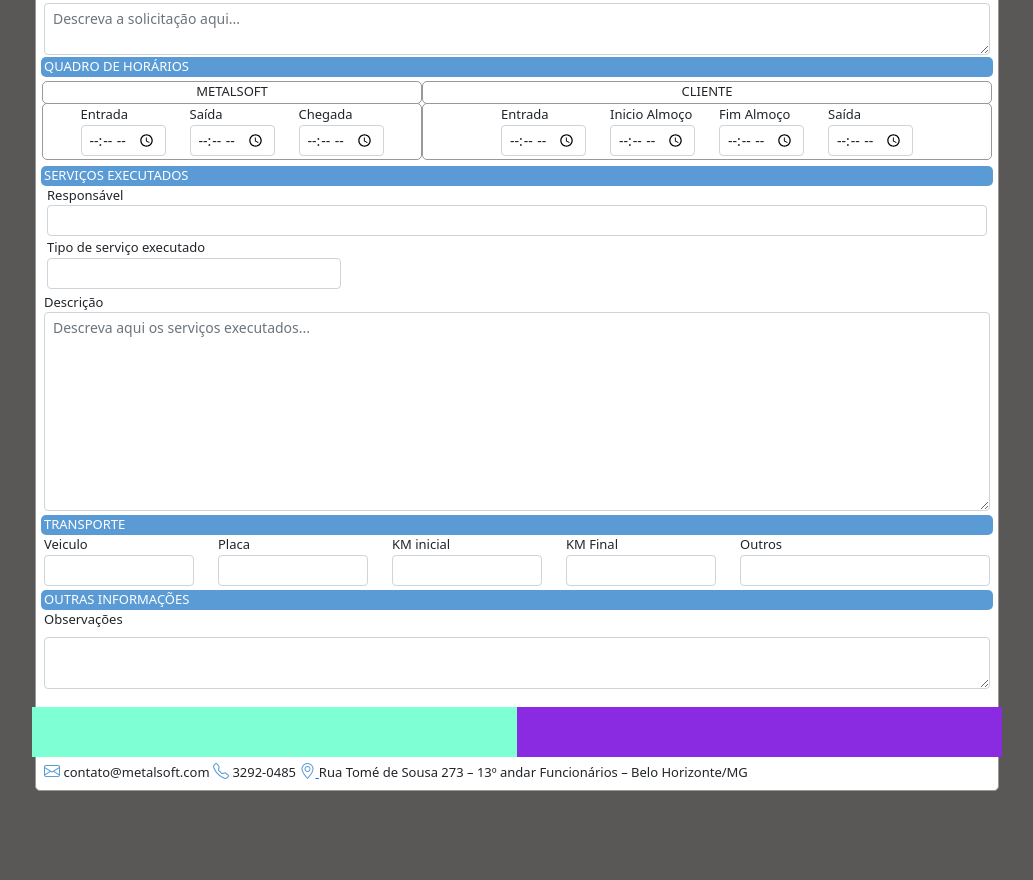
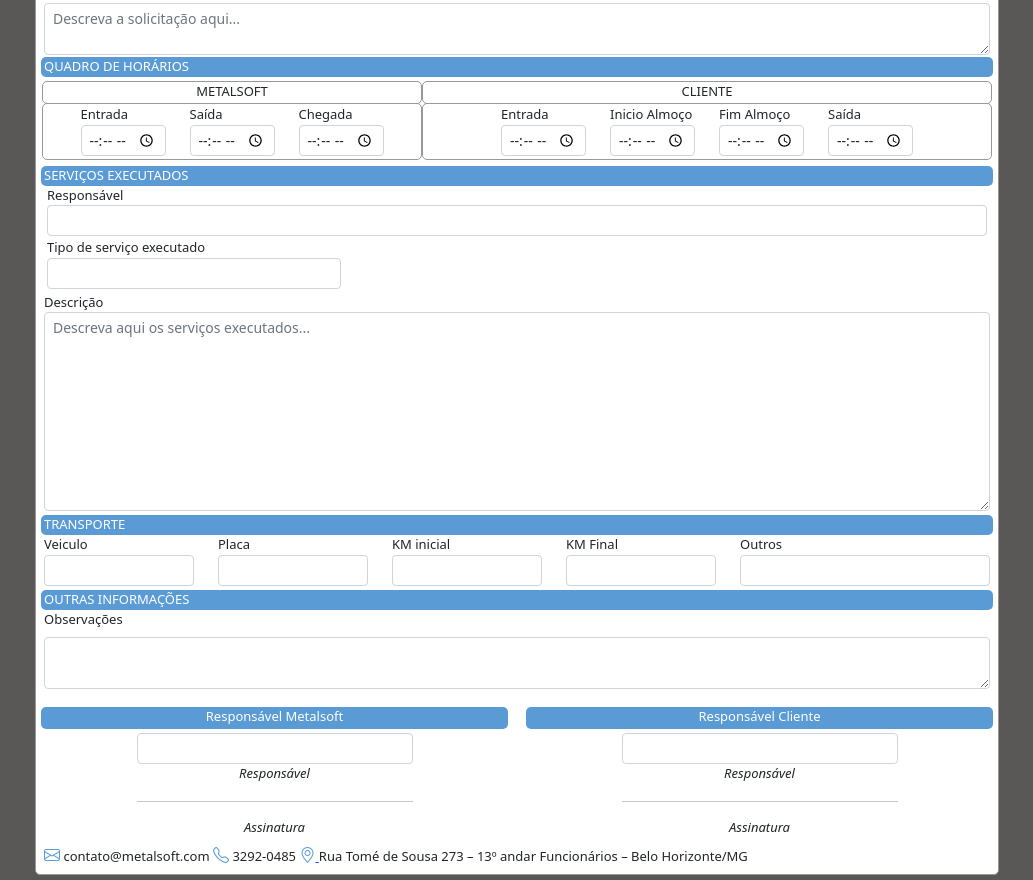
Before and after one commit to rafamairinck/Ordem_Servico, a plain HTML site: page index.html in a window 1280 px wide. Shown: the part 295-1175 px from the top of the page, without its empty margins (123-1156 px from the left). Before the commit the page ends 1091 px from the top, so only its background shows below. Drawn offline with nearby package versions, Linux system fonts and the light colour scheme.

Commit message:
Correção assinaturas

```diff
--- a/css/style.css
+++ b/css/style.css
@@ -134,7 +134,22 @@ textarea {
     border-radius: 5px;
 }
 
-.break {
-    flex-basis: 100%;
-    height: 0;
-  }
+.no-gutters {
+    /* margin-right: -10px; */
+    /* margin-left: -10px;     */
+    /* padding-right: 9px; */
+    /* padding-left: 9px; */
+}
+.no-gutters-metalsoft {
+    margin-right: 0;
+    margin-left: 0;
+    padding-right: 9px;
+    padding-left: 9px;
+}
+
+.no-gutters-cliente {
+    margin-right: 0;
+    margin-left: 0;
+    padding-right: 9px;
+    padding-left: 9px;
+}
--- a/index.html
+++ b/index.html
@@ -499,13 +499,75 @@
             </div>
         </div> -->
 
-        <div class="row">
-            <div class="col" style="background-color: aquamarine; width: 50%; height: 50px;"></div>
-            <!-- <div class="break"></div> -->
-            <div class="col" style="background-color: blueviolet; width: 50%; height: 50px;"></div>
-          </div>
+        <!-- <div class="row">
+            <div class="border-top-left"
+                style="text-align: center; width: 50%; margin-bottom: -3px;background-color: #5b9bd5;">
+                <label style="color: white;" for="">Responsável Metalsoft</label>
+            </div>
+            <div class="border-top-right"
+                style="text-align: center; width: 50%; margin-bottom: -3px;background-color: #5b9bd5;">
+                <label style="color: white;" for="">Responsável Cliente</label>
+            </div>
+        </div> -->
+
+        <div class="row no-gutters">
+            <div class="col no-gutters-metalsoft">
+                <!-- <input style="width: 400px;" class="form-control form-control-sm" maxlength="35" type="text"> -->
+                <div style="text-align: center; border-radius: 5px; margin-bottom: -3px;background-color: #5b9bd5;">
+                    <label style="color: white;" for="">Responsável Metalsoft</label>
+                </div>
+                <div></div>
+                <div></div>
+                <div></div>
+                <table style="margin: 0 auto;">
+                    <tr class="row">
+                        <td class="col" style="font-style: italic; text-align: center; width: 18.75rem;">
+                            <select style="font-style: italic;  font-weight: bold; text-align: center;"
+                                class="form-control form-control-sm" class="custom-select">
+                                <option selected></option>
+                            </select>
+                            <label>Responsável</label>
+                        </td>
+                    </tr>
+                    <tr class="row">
+                        <td class="col" style="font-style: italic; text-align: center;">
+                            <hr size="1" width="100%" align="center">
+                            <label>Assinatura</label>
+                        </td>
+                    </tr>
+                </table>
+            </div>
+            <div class="col no-gutters-cliente">
+                <!-- <input style="width: 400px;" class="form-control form-control-sm" maxlength="35" type="text"> -->
+                <div style="text-align: center; border-radius: 5px; margin-bottom: -3px;background-color: #5b9bd5;">
+                    <label style="color: white;" for="">Responsável Cliente</label>
+                </div>
+                <div></div>
+                <div></div>
+                <div></div>
+                <!-- <div class="col"> -->
+                    <table style="margin: 0 auto;">
+                        <tr class="row">
+                            <td class="col" style="font-style: italic; text-align: center; width: 18.75rem;">
+                                <select style="font-style: italic;  font-weight: bold; text-align: center;"
+                                    class="form-control form-control-sm" class="custom-select">
+                                    <option selected></option>
 
 
+                                </select>
+                                <label>Responsável</label>
+                            </td>
+                        </tr>
+                        <tr class="row">
+                            <td class="col" style="font-style: italic; text-align: center;">
+                                <hr size="1" width="100%" align="center">
+                                <label>Assinatura</label>
+                            </td>
+                        </tr>
+                    </table>
+                <!-- </div> -->
+            </div>
+        </div>
         <!-- Cabeçalho -->
 
         <footer>
```
